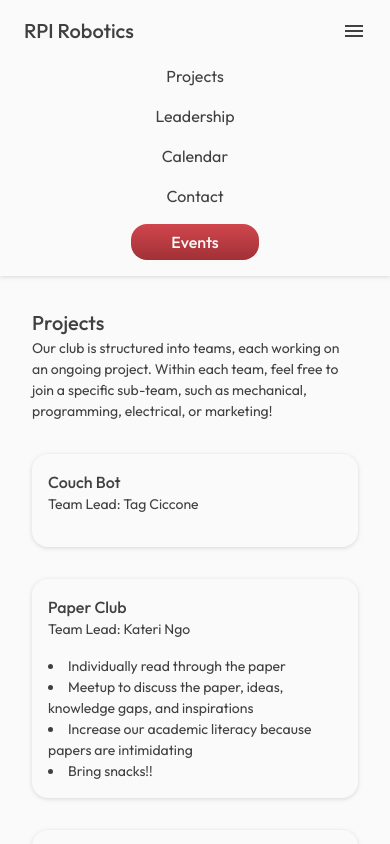
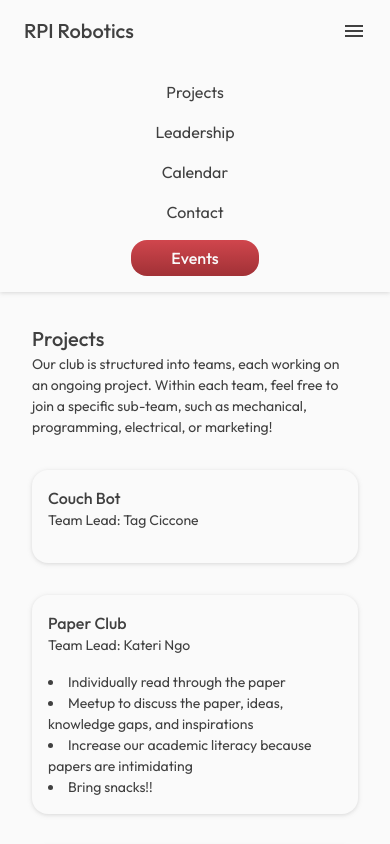
Before and after one commit to haydenheroux/rpi-robotics-website, a React (Vite) app: page / in a window 390 px wide. Both pictures are taken after a click on the icon 354 px from the left and 31 px from the top of the page. Shown: the top 844 px of the page. Built offline with nearby package versions, Linux system fonts and the light colour scheme.

Commit message:
Fix hover animation clipping.

```diff
--- a/src/components/Nav.tsx
+++ b/src/components/Nav.tsx
@@ -6,7 +6,7 @@ function Nav() {
 
   return (
     <>
-      <nav className={`w-screen h-16 py-4 px-6 bg-neutral-50 ${!showNav ? "drop-shadow-sm/25 drop-shadow-neutral-500" : "z-10 relative"}`}>
+      <nav className={`w-screen h-16 py-4 px-6 bg-neutral-50 ${!showNav ? "drop-shadow-sm/25 drop-shadow-neutral-500" : "relative z-10"}`}>
         <div className="w-full lg:w-4xl lg:mx-auto flex flex-row gap-8 justify-between items-center">
           <span className="min-w-32 type-title text-neutral-700">
             RPI Robotics
@@ -30,8 +30,8 @@ function Nav() {
         </div>
       </nav>
       {showNav && (
-        <nav className="md:hidden w-screen pb-4 px-6 bg-neutral-50 drop-shadow-sm/25 drop-shadow-neutral-500">
-          <div className="px-2 overflow-x-scroll text-ellipsis flex flex-col gap-4 justify-start items-center">
+        <nav className="md:hidden w-screen py-4 px-6 bg-neutral-50 drop-shadow-sm/25 drop-shadow-neutral-500">
+          <div className="flex flex-col gap-4 justify-start items-center">
             <span className="type-large text-neutral-700 link-hover">Projects</span>
             <span className="type-large text-neutral-700 link-hover">Leadership</span>
             <span className="type-large text-neutral-700 link-hover">Calendar</span>
--- a/src/index.css
+++ b/src/index.css
@@ -55,7 +55,7 @@
   }
 
   .link-hover::before {
-      content: "";
+    content: "";
     @apply w-full h-full scale-100 absolute left-1/2 top-1/2 -translate-x-1/2 -translate-y-1/2 rounded-2xl bg-neutral-200 -z-10 opacity-0 transition-all duration-150 ease-in-out;
   }
 
@@ -66,5 +66,4 @@
   .link-hover:hover::before {
     @apply opacity-100 scale-130;
   }
-
 }
```
